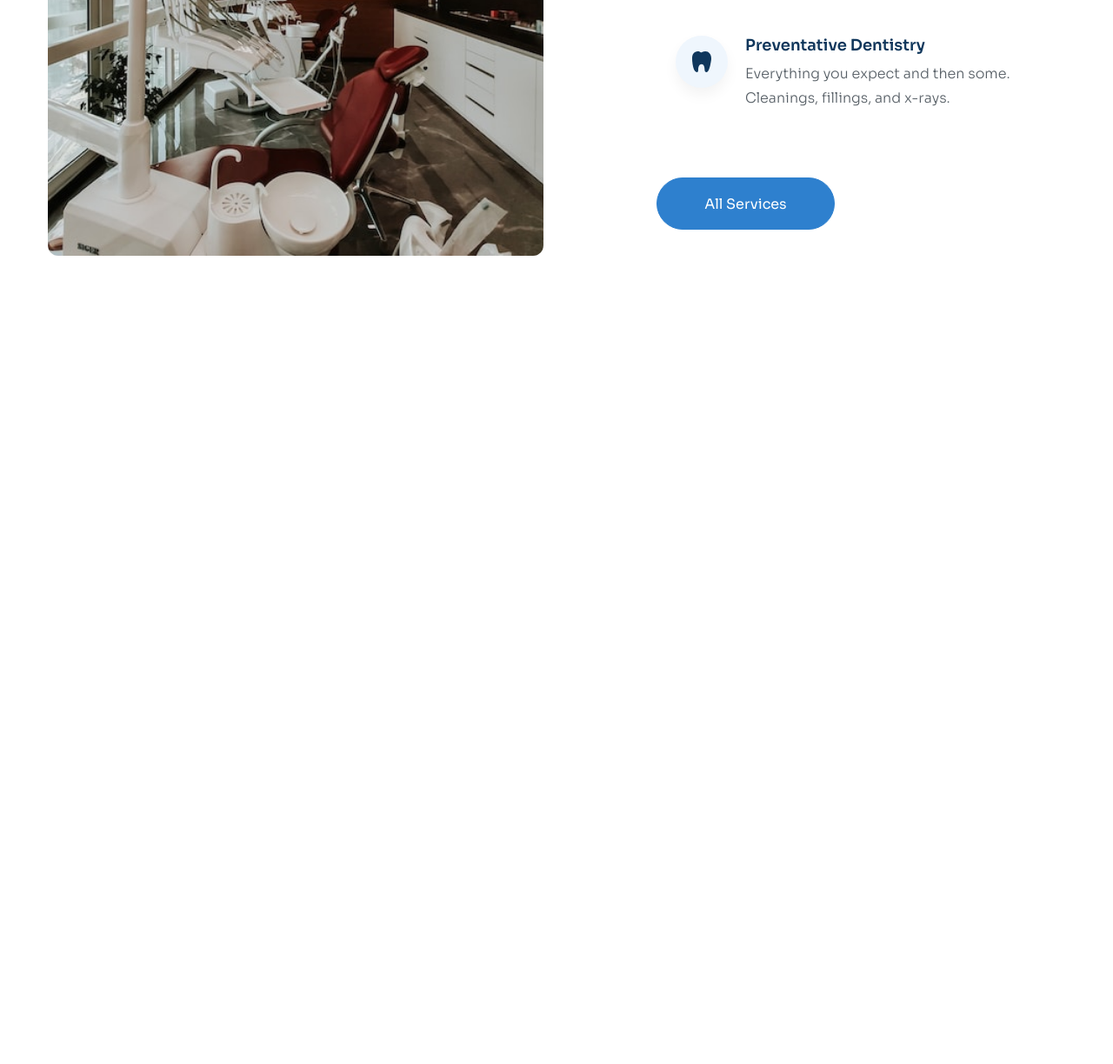
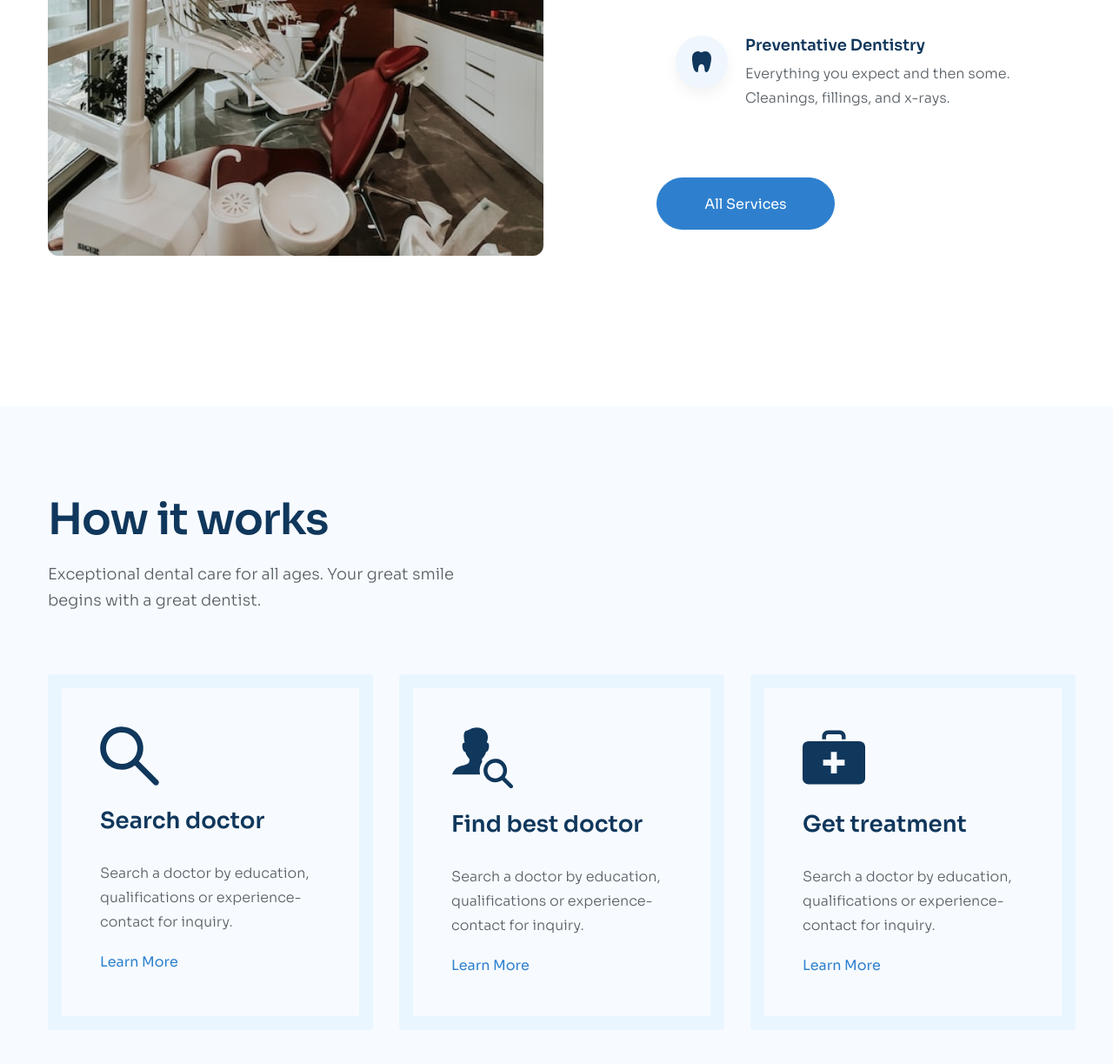
Before and after one commit to gnasche-2003/Project---03---F8, a plain HTML site: page index.html in a window 1280 px wide. Shown: the part 1454-2677 px from the top of the page at 87% size. Before the commit the page ends 1751 px from the top, so only its background shows below. Drawn offline with Linux system fonts and the light colour scheme.

Commit message:
Add Work

```diff
--- a/assets/css/styles.css
+++ b/assets/css/styles.css
@@ -324,3 +324,57 @@ a {
   line-height: 1.75;
   color: #575f66;
 }
+
+/* Work */
+.work {
+  padding: 100px 0;
+  background: #f7fbff;
+}
+
+.work__desc {
+  width: 468px;
+}
+
+.work__list {
+  display: grid;
+  grid-template-columns: repeat(3, 1fr);
+  column-gap: 30px;
+  margin-top: 70px;
+}
+
+.work-item {
+  padding: 44px;
+  border: 16px solid #eaf6ff;
+  border-radius: 4px;
+  transition: 0.25s;
+}
+
+.work-item:hover {
+  transform: translateY(-16px);
+  border-color: #2e80ce;
+}
+
+.work-item__heading {
+  margin-top: 20px;
+  font-weight: 600;
+  font-size: 2.6rem;
+  line-height: 1.38;
+  color: #10375c;
+}
+
+.work-item__desc {
+  width: 254px;
+  margin-top: 28px;
+  font-weight: 300;
+  font-size: 1.6rem;
+  line-height: 1.75;
+  color: #575f66;
+}
+
+.work-item__more {
+  display: inline-block;
+  margin-top: 18px;
+  font-size: 1.6rem;
+  line-height: 1.75;
+  color: #2e80ce;
+}
--- a/index.html
+++ b/index.html
@@ -152,6 +152,7 @@
 
     <!-- Service -->
     <main>
+      <!-- Service -->
       <section class="service">
         <div class="container">
           <h2 class="service__heading section-heading">Our services</h2>
@@ -247,6 +248,64 @@
           </div>
         </div>
       </section>
+
+      <!-- Work -->
+      <section class="work">
+        <div class="container">
+          <h2 class="section-heading">How it works</h2>
+          <p class="section-desc work__desc">
+            Exceptional dental care for all ages. Your great smile begins with a
+            great dentist.
+          </p>
+
+          <div class="work__list">
+            <!-- Work item 1 -->
+            <section class="work-item">
+              <img
+                src="./assets/icons/search.svg"
+                alt=""
+                class="work-item__icon"
+              />
+              <h3 class="work-item__heading">Search doctor</h3>
+              <p class="work-item__desc">
+                Search a doctor by education, qualifications or
+                experience-contact for inquiry.
+              </p>
+              <a href="#!" class="work-item__more">Learn More</a>
+            </section>
+
+            <!-- Work item 2 -->
+            <section class="work-item">
+              <img
+                src="./assets/icons/Orion_find-user.svg"
+                alt=""
+                class="work-item__icon"
+              />
+              <h3 class="work-item__heading">Find best doctor</h3>
+              <p class="work-item__desc">
+                Search a doctor by education, qualifications or
+                experience-contact for inquiry.
+              </p>
+              <a href="#!" class="work-item__more">Learn More</a>
+            </section>
+
+            <!-- Work item 3 -->
+            <section class="work-item">
+              <img
+                src="./assets/icons/Orion_first-aid-kit.svg"
+                alt=""
+                class="work-item__icon"
+              />
+              <h3 class="work-item__heading">Get treatment</h3>
+              <p class="work-item__desc">
+                Search a doctor by education, qualifications or
+                experience-contact for inquiry.
+              </p>
+              <a href="#!" class="work-item__more">Learn More</a>
+            </section>
+          </div>
+        </div>
+      </section>
     </main>
   </body>
 </html>
```
Also changed, not shown: assets/icons/Orion_find-user.svg (added), assets/icons/Orion_first-aid-kit.svg (added), assets/icons/search.svg (added).
